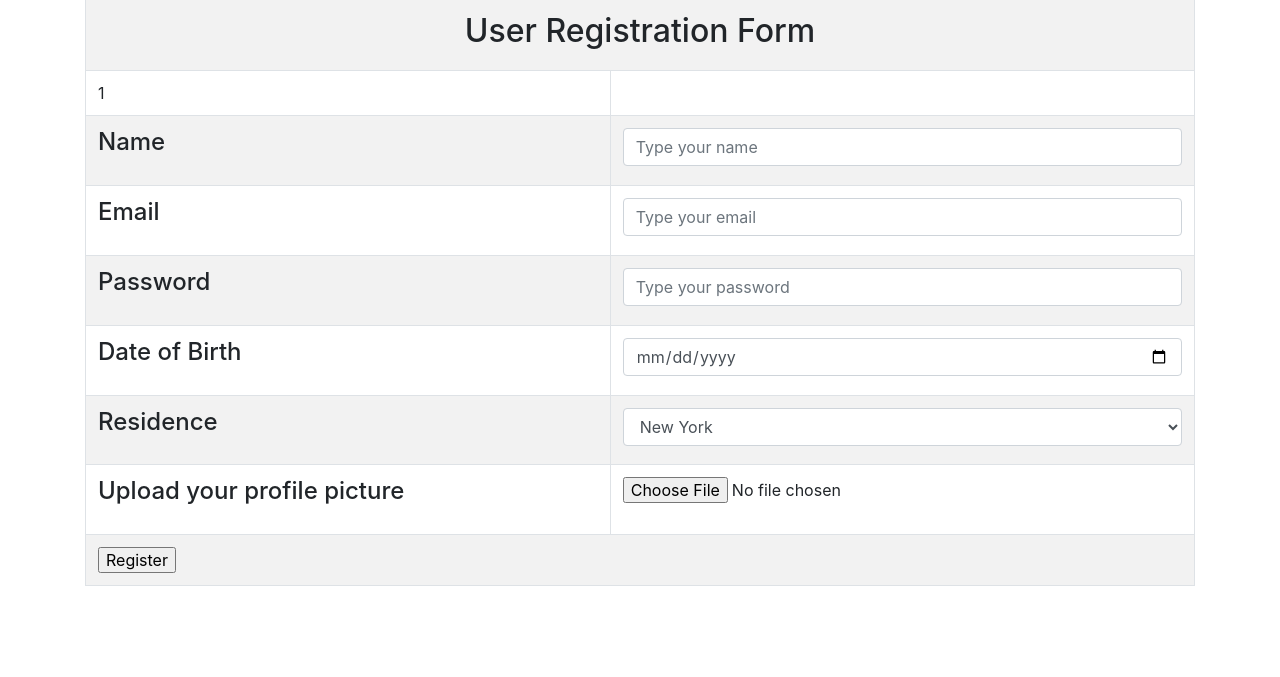
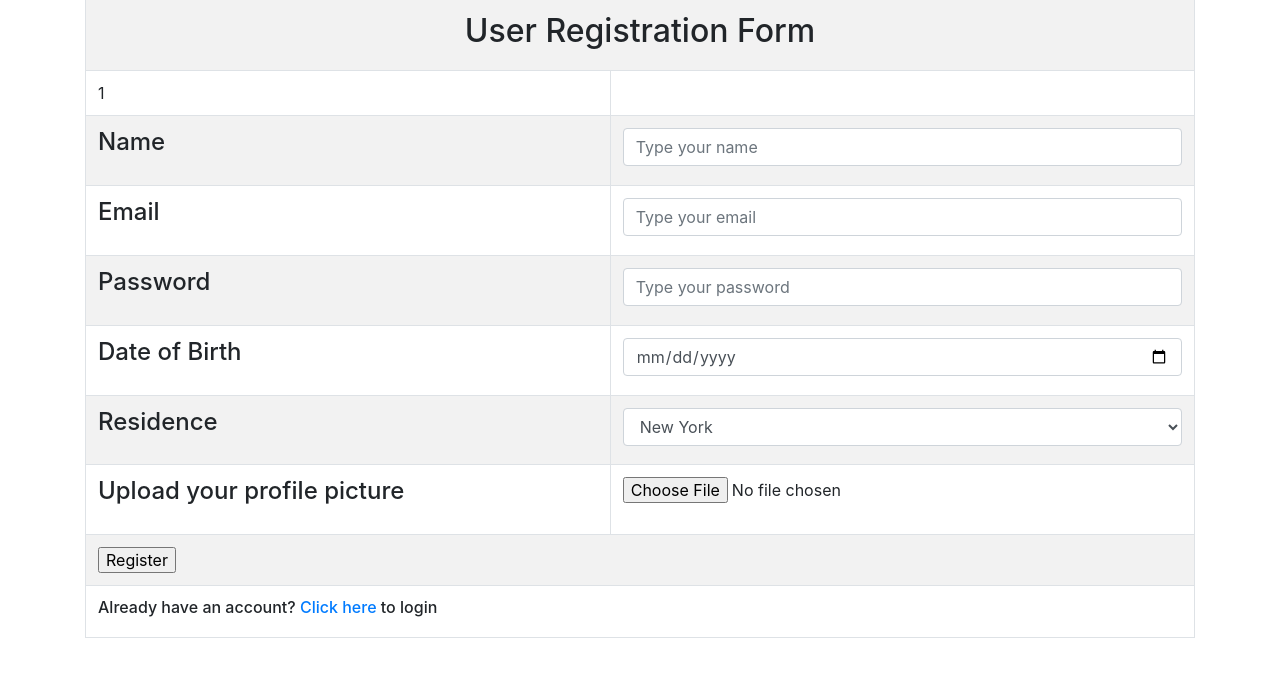
Before and after one commit to CodyBu/Photo-Album, a PHP site: page /form1.php?msg=1 in a window 1280 px wide. Shown: the part 73-750 px from the top of the page. Run offline with PHP 8.4, Linux system fonts and the light colour scheme.

Commit message:
Update form1.php

```diff
--- a/form1.php
+++ b/form1.php
@@ -92,6 +92,10 @@
 
                             </tr>
 
+                        <tr>
+
+                                <td colspan = "2"><h6>Already have an account?<a href = "index.php"> Click here </a>to login</h6></td>
+                            </tr>
 
 
 
```
